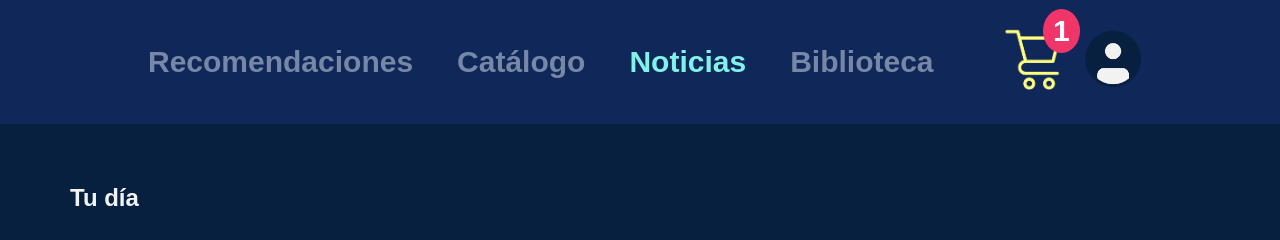
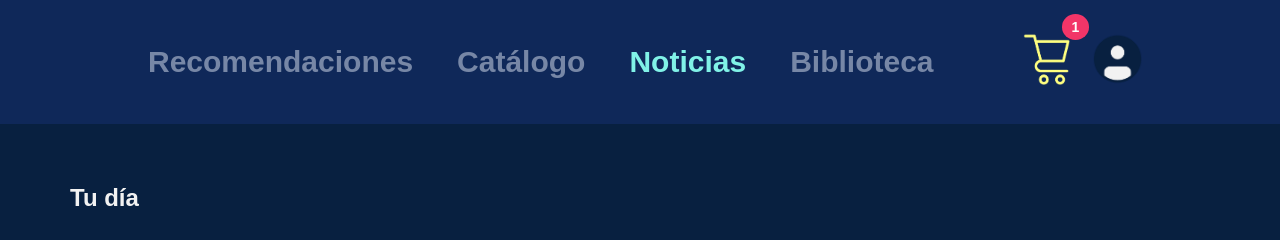
Before and after one commit to FranoCar/proyectoInterfaces, a Flask app: page /noticias in a window 1280 px wide; the page is wider, and only the part inside the window is pictured. Shown: the top 240 px of that part. Run offline with Flask 2, Linux system fonts and the light colour scheme; data comes from the database, SQL or seed files in the repository.

Commit message:
tamaño de iconos barra de nav

```diff
--- a/proyecto/app/static/styles/styles.css
+++ b/proyecto/app/static/styles/styles.css
@@ -71,7 +71,7 @@ li, a {
 }
 /* posición y tamaño de carrito/usuario */
 .header .user-cart img{
-    height: 80px;
+    height: 70px;
     width: auto;
     padding: 9px;
     transition: all 0.3s;
@@ -88,6 +88,7 @@ li, a {
     top: -10px;
     right: -10px;
     padding: 5px 10px;
+    font-size: 14px;
     border-radius: 50%;
     background: #F23568;
     color: white;
```
